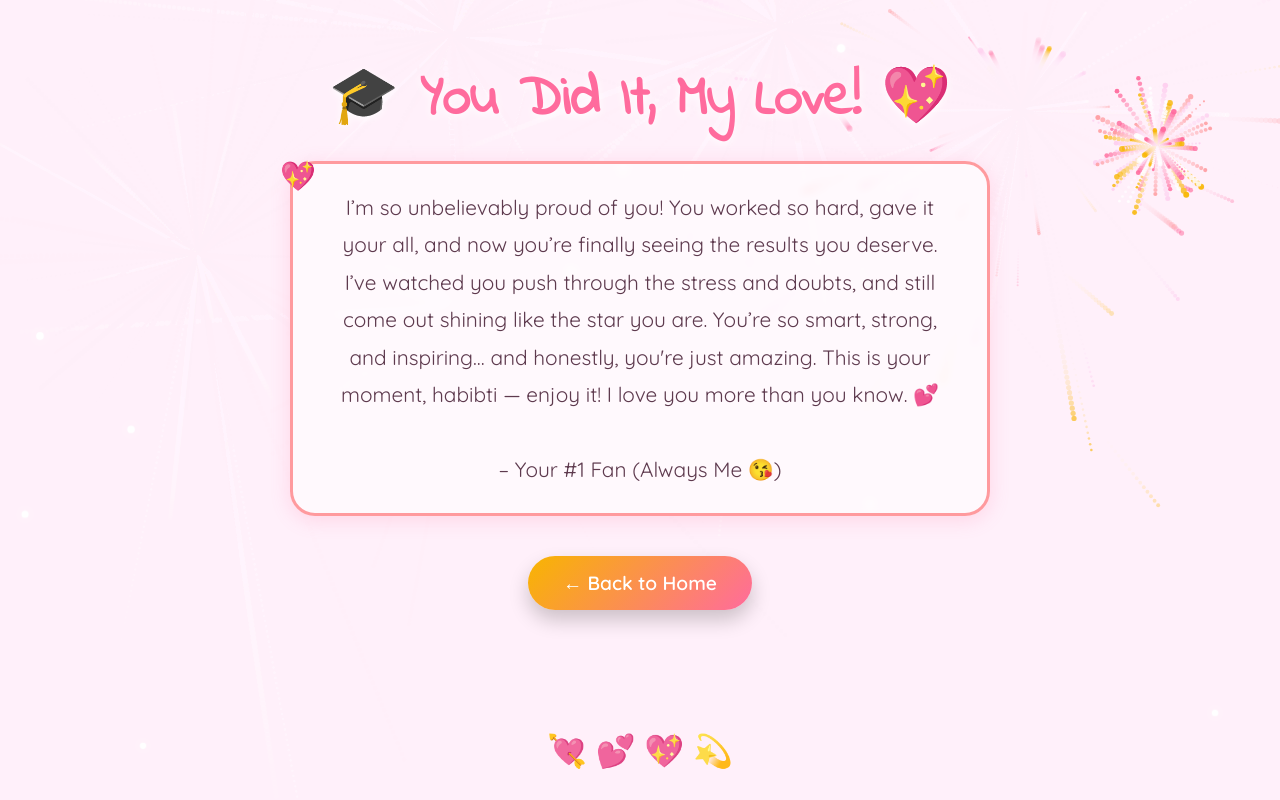
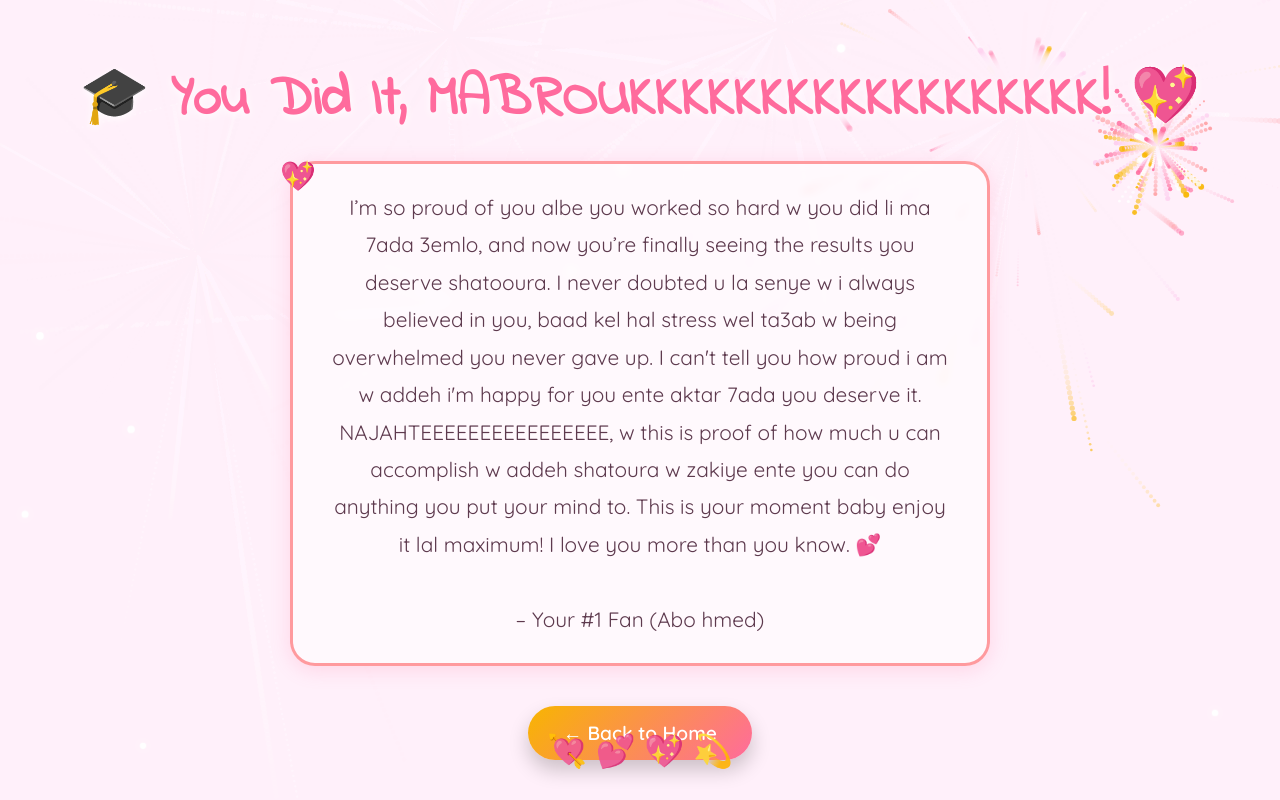
Before and after one commit to ahhmadramadan/ahmad, a plain HTML site: page congrats.html in a window 1280 px wide. Drawn offline with Linux system fonts and the light colour scheme.

Commit message:
Add files via upload

```diff
--- a/congrats.html
+++ b/congrats.html
@@ -165,17 +165,18 @@
 
 
   <div class="content">
-    <h1>🎓 You Did It, My Love! 💖</h1>
+    <h1>🎓 You Did It, MABROUKKKKKKKKKKKKKKKKKK! 💖</h1>
     <p>
-      I’m so unbelievably proud of you!
-      You worked so hard, gave it your all, and now you’re finally seeing the results you deserve.
-      I’ve watched you push through the stress and doubts, and still come out shining like the star you are.
-      You’re so smart, strong, and inspiring… and honestly, you're just amazing.
-      This is your moment, habibti — enjoy it!
+      I’m so proud of you albe you worked so hard  w you did li ma 7ada 3emlo, and now you’re finally seeing the results you deserve shatooura.
+      I never doubted u la senye w i always believed in you, baad kel hal stress wel ta3ab w being overwhelmed you never gave up.
+      I can't tell you how proud i am w addeh i'm happy for you ente aktar 7ada you deserve it. NAJAHTEEEEEEEEEEEEEEEE, w this is proof of
+      how much u can accomplish w addeh shatoura w zakiye ente you can do anything you put your mind to.
+      This is your moment baby enjoy it lal maximum!
       I love you more than you know. 💕
       <br><br>
-      – Your #1 Fan (Always Me 😘)
+      – Your #1 Fan (Abo hmed)
     </p>
+
     <a class="btn" href="index.html">← Back to Home</a>
   </div>
 
```
